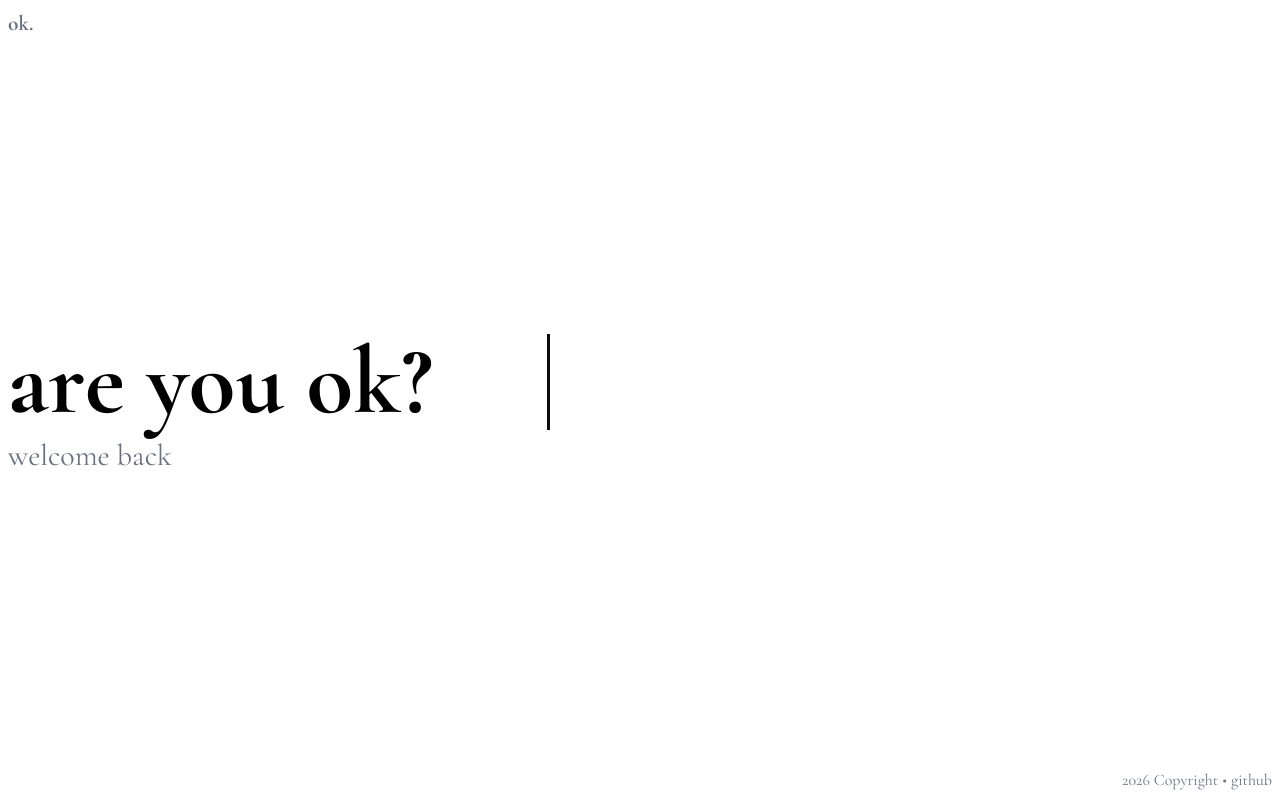
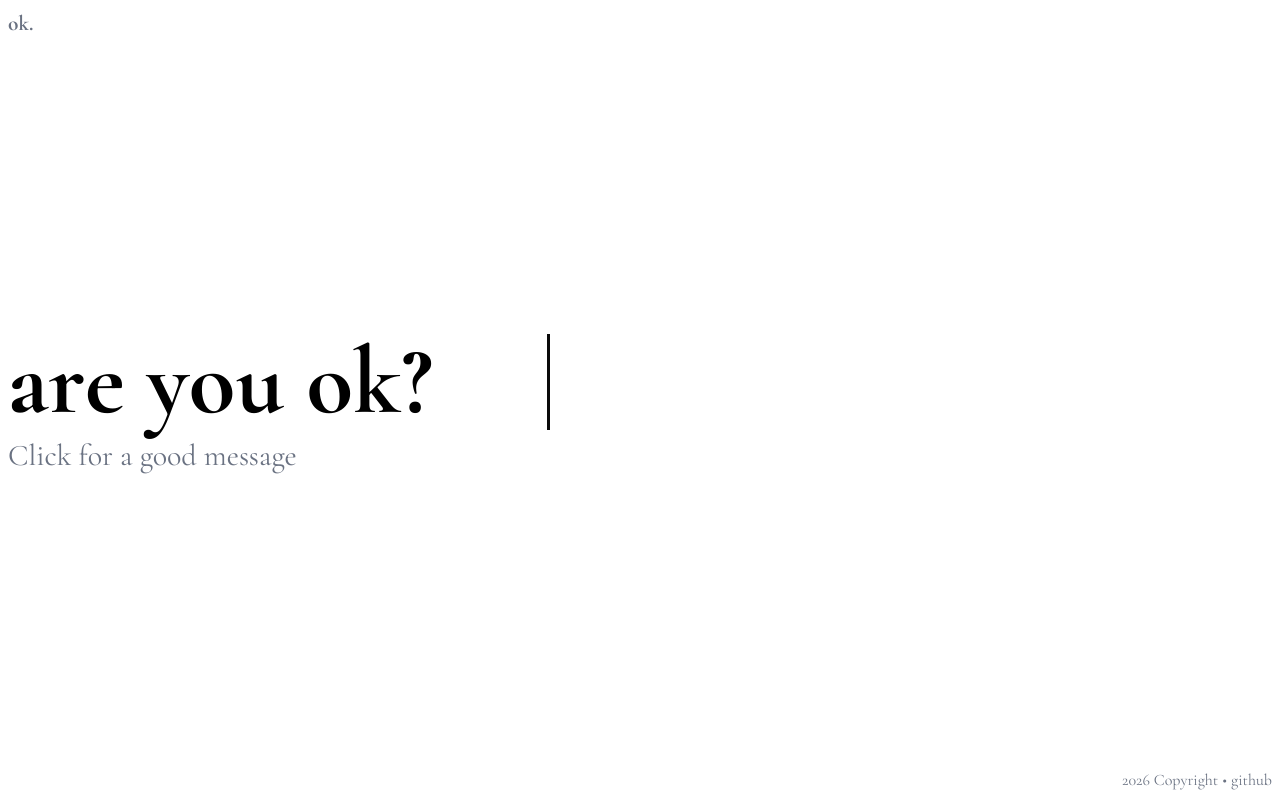
Before and after one commit to andre4383/are-you-ok, a Next.js app: page / in a window 1280 px wide. Built offline with nearby package versions, Linux system fonts and the light colour scheme.

Commit message:
Arquivos

```diff
--- a/app/components/Hero.tsx
+++ b/app/components/Hero.tsx
@@ -6,7 +6,7 @@ import { useRouter } from "next/navigation";
 
 export default function Hero() {
   const text = "are you ok?";
-  const secondText = "welcome back";
+  const secondText = "Click for a good message";
   const router = useRouter();
 
   const textRef = useRef<HTMLHeadingElement>(null);
```
